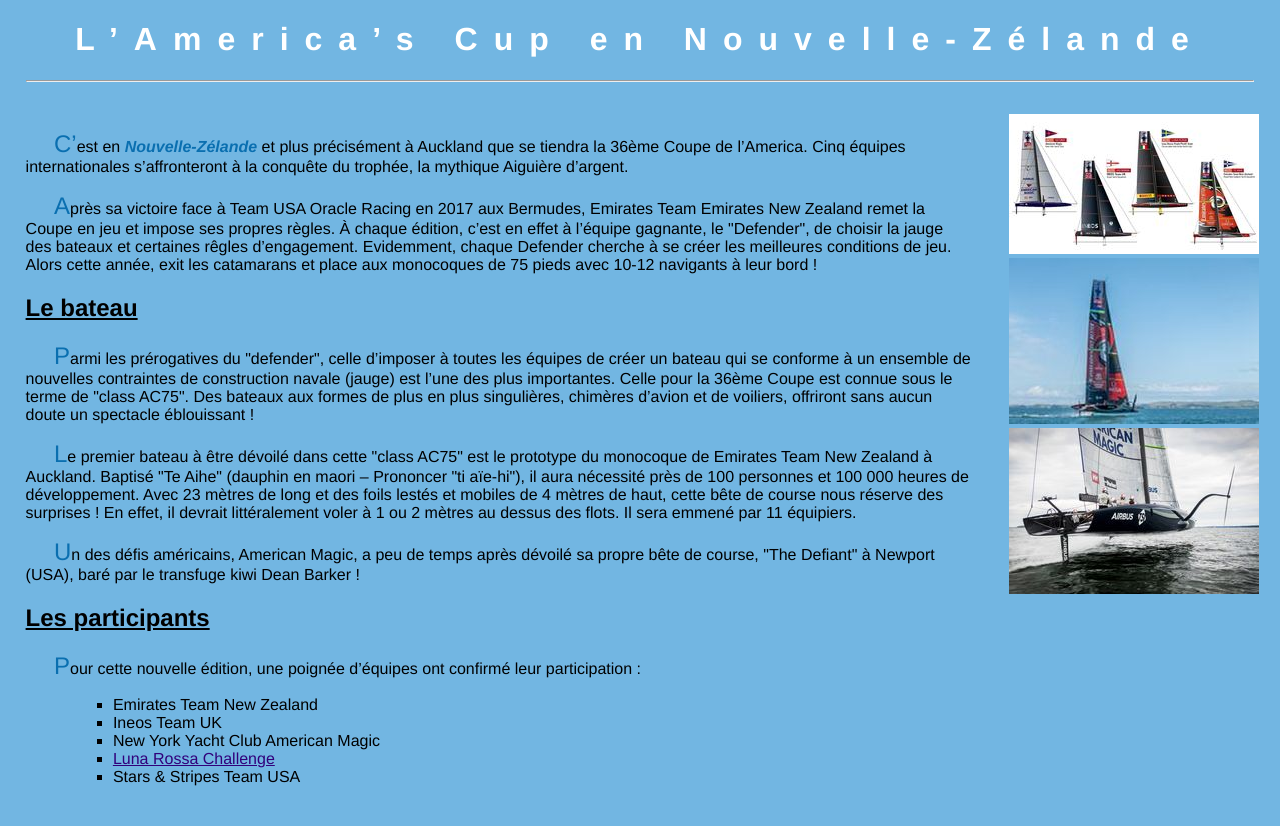
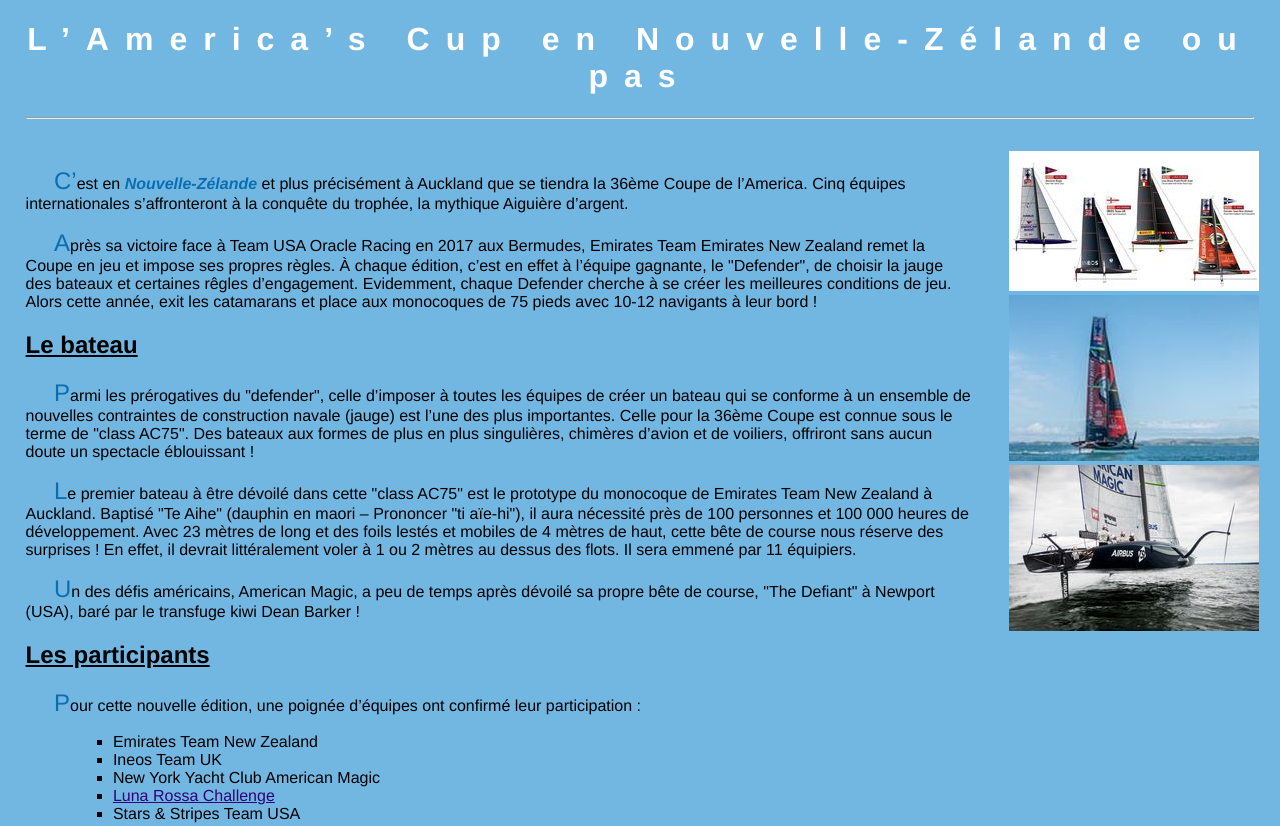
Before and after one commit to lilian-breux/ACwebProject, a plain HTML site: page index.html in a window 1280 px wide. Shown: the top 826 px of the page. Drawn offline with Linux system fonts and the light colour scheme.

Commit message:
Update index.html

```diff
--- a/index.html
+++ b/index.html
@@ -8,7 +8,7 @@
  </head>
  <body>
 
-  <h1>L’America’s Cup en Nouvelle-Zélande</h1>
+  <h1>L’America’s Cup en Nouvelle-Zélande ou pas</h1>
   <hr />
 
   <section class="texte">
```
